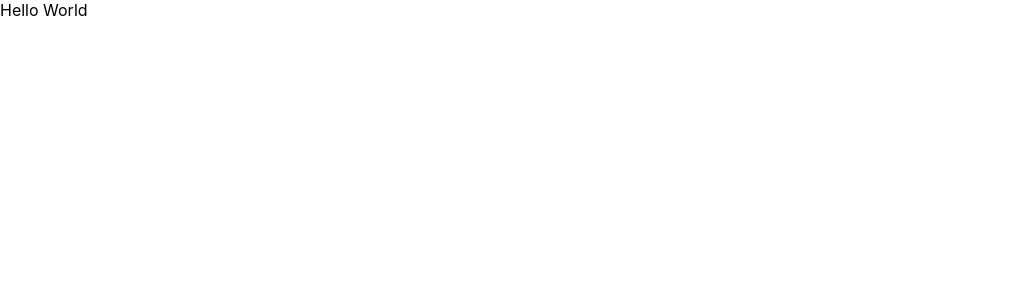
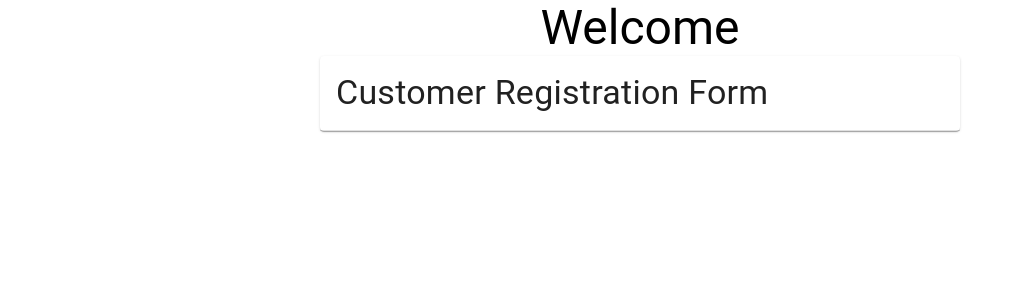
Before and after one commit to AsafSH6/customer-registration-form, a React (Create React App) app: page / in a window 1280 px wide. Shown: the top 300 px of the page, without its empty margins (0-1023 px from the left). Built offline with nearby package versions, Linux system fonts and the light colour scheme; the HTML template or start-up script is replaced by a standard one.

Commit message:
basic layout

```diff
--- a/package.json
+++ b/package.json
@@ -3,6 +3,9 @@
   "version": "0.1.0",
   "private": true,
   "dependencies": {
+    "@emotion/react": "^11.9.3",
+    "@emotion/styled": "^11.9.3",
+    "@mui/material": "^5.9.0",
     "@types/node": "^16.11.44",
     "@types/react": "^18.0.15",
     "@types/react-dom": "^18.0.6",
--- a/src/App.tsx
+++ b/src/App.tsx
@@ -1,11 +1,43 @@
 import React from 'react';
+import RegistrationForm from "./features/registrationForm/RegistrationForm";
+import { Typography } from "@mui/material";
+import styled from "@emotion/styled";
+
+
+const Root = styled.div`
+  flex: 1;
+  display: flex;
+  flex-direction: column;
+  height: 100%;
+  width: 100%;
+`;
+
+const Title = styled(Typography)`
+  display: flex;
+  justify-content: center;
+`;
+
+const RegistrationFormWrapper = styled.div`
+  display: flex;
+  justify-content: center;
+`;
+
+const RegistrationFormCentered = styled(RegistrationForm)`
+  width: 50%;
+  height: 100%;
+`;
 
 
 function App() {
   return (
-    <div className="App">
-      Hello World
-    </div>
+  <Root>
+    <Title variant='h3' >
+      Welcome
+    </Title>
+    <RegistrationFormWrapper>
+      <RegistrationFormCentered />
+    </RegistrationFormWrapper>
+    </Root>
   );
 }
 
--- /dev/null
+++ b/src/features/registrationForm/RegistrationForm.tsx
@@ -0,0 +1,35 @@
+import styled from '@emotion/styled'
+
+import Paper from '@mui/material/Paper';
+import React from "react";
+import {Divider, Typography} from "@mui/material";
+
+
+
+const Root = styled(Paper)`
+`;
+
+const Title = styled(Typography)`
+  margin: 16px;
+`;
+
+export interface RegistrationFormProps {
+  className?: string
+}
+
+
+const RegistrationForm = ({ className } : RegistrationFormProps ) => {
+
+  return (
+    <Root className={className}>
+      <Title variant='h4'>
+        Customer Registration Form
+      </Title>
+      <Divider />
+    </Root>
+  )
+};
+
+
+
+export default RegistrationForm;
```
Also changed, not shown: 1 other file (tests, documents, lock files or other folders).
